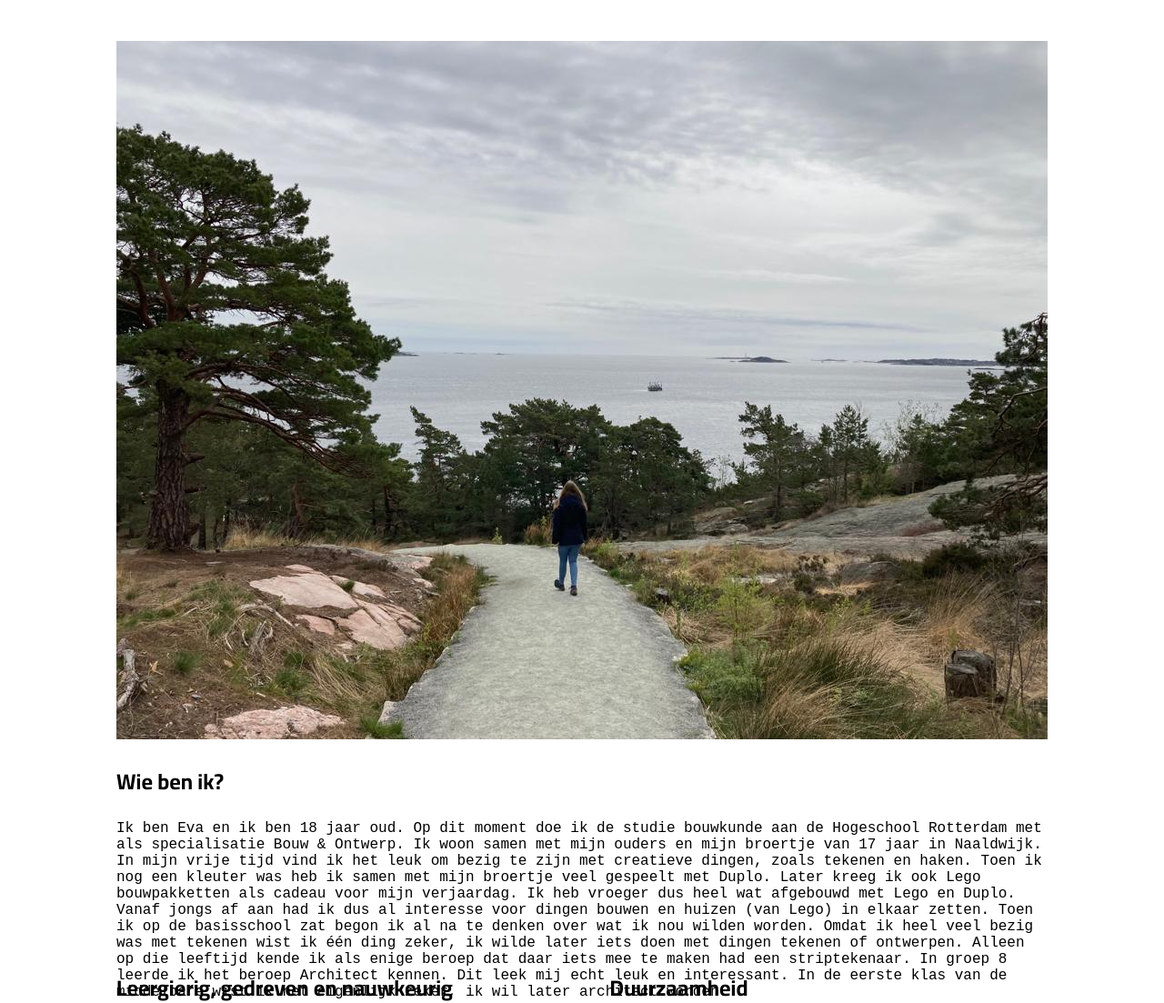
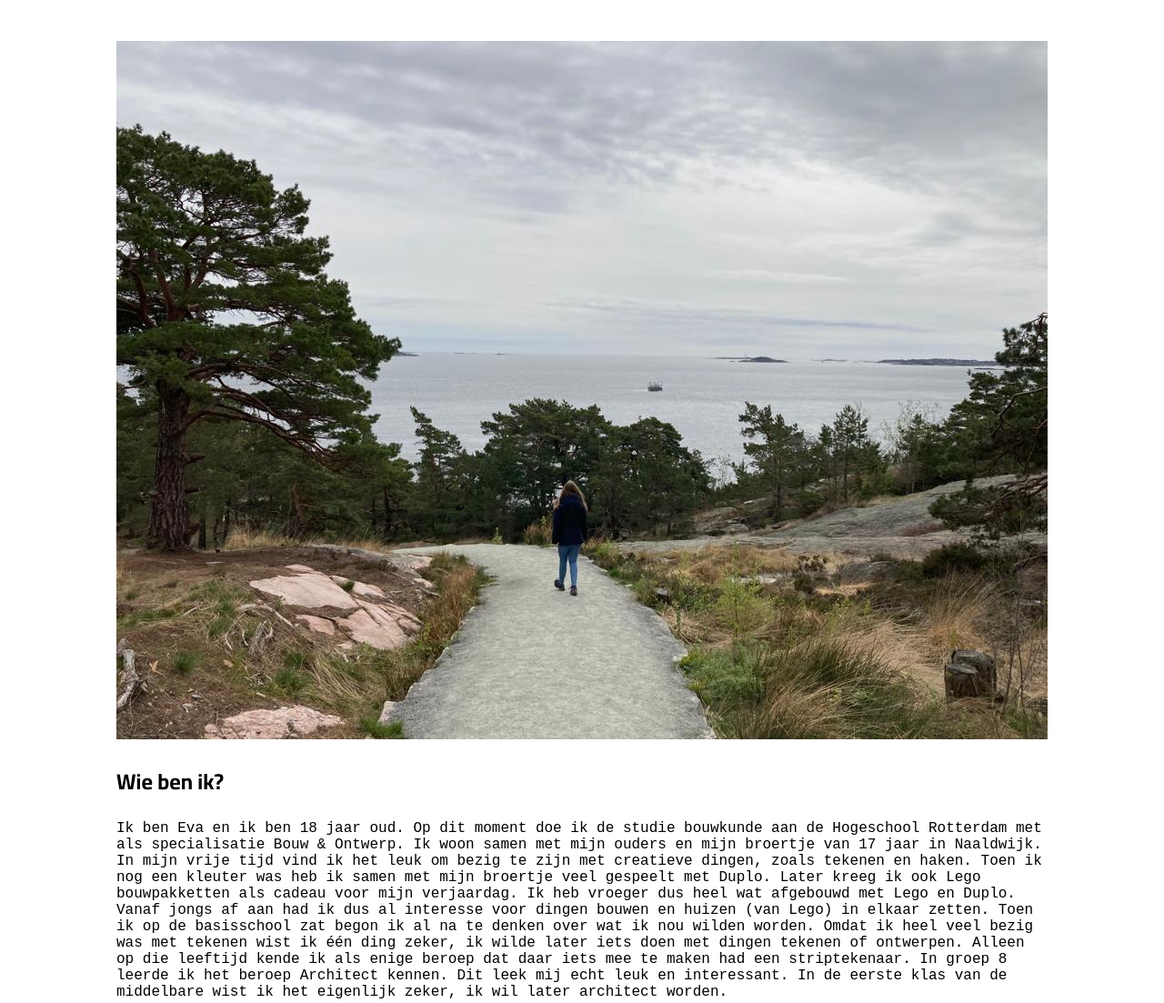
Before and after one commit to EvaLamme/portfolio, a plain HTML site: page Over mij.html in a window 1280 px wide. Shown: the part 197-1300 px from the top of the page at 91% size. Drawn offline with Linux system fonts and the light colour scheme.

Commit message:
Add files via upload

```diff
--- a/project.css
+++ b/project.css
@@ -39,7 +39,7 @@ p{
 .tekst_about_me{
   display: grid;
   grid-template-columns: repeat(2, 1fr);
-  grid-template-rows: repeat(2, 17vw);
+  grid-template-rows: repeat(2, 20vw);
   grid-gap: 10px;
   margin-left: 10vw;
   margin-right: 10vw;
```
